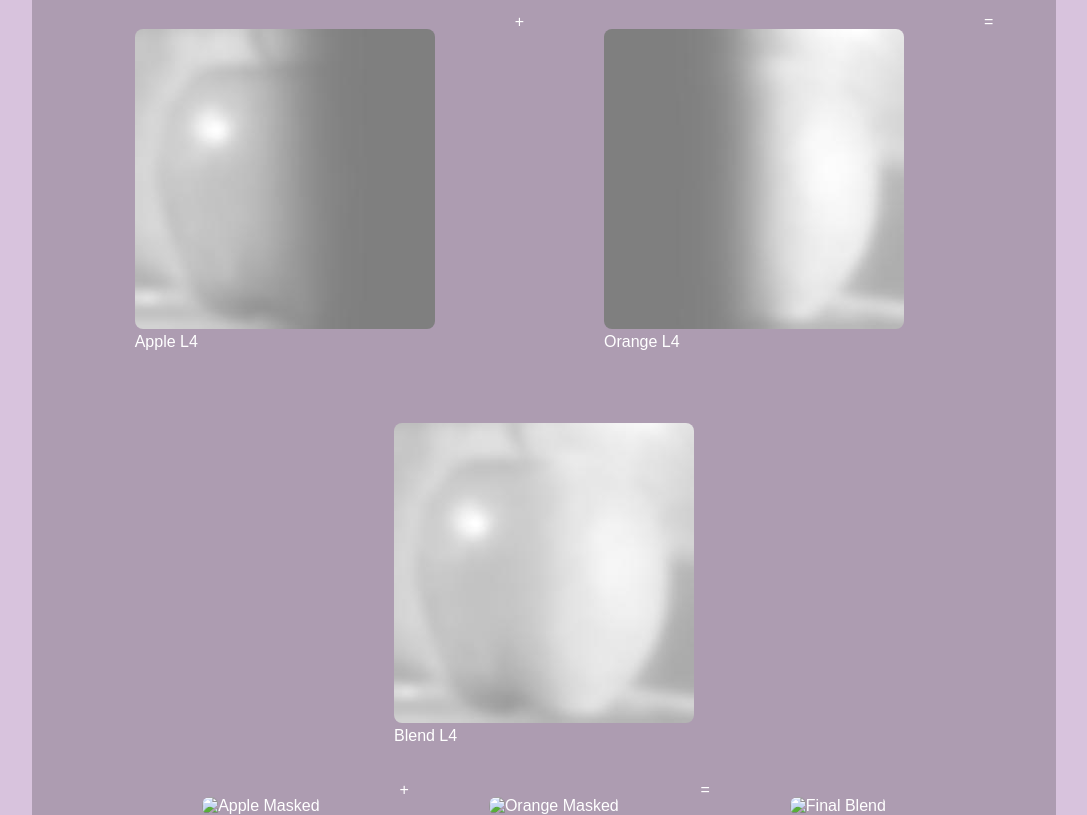
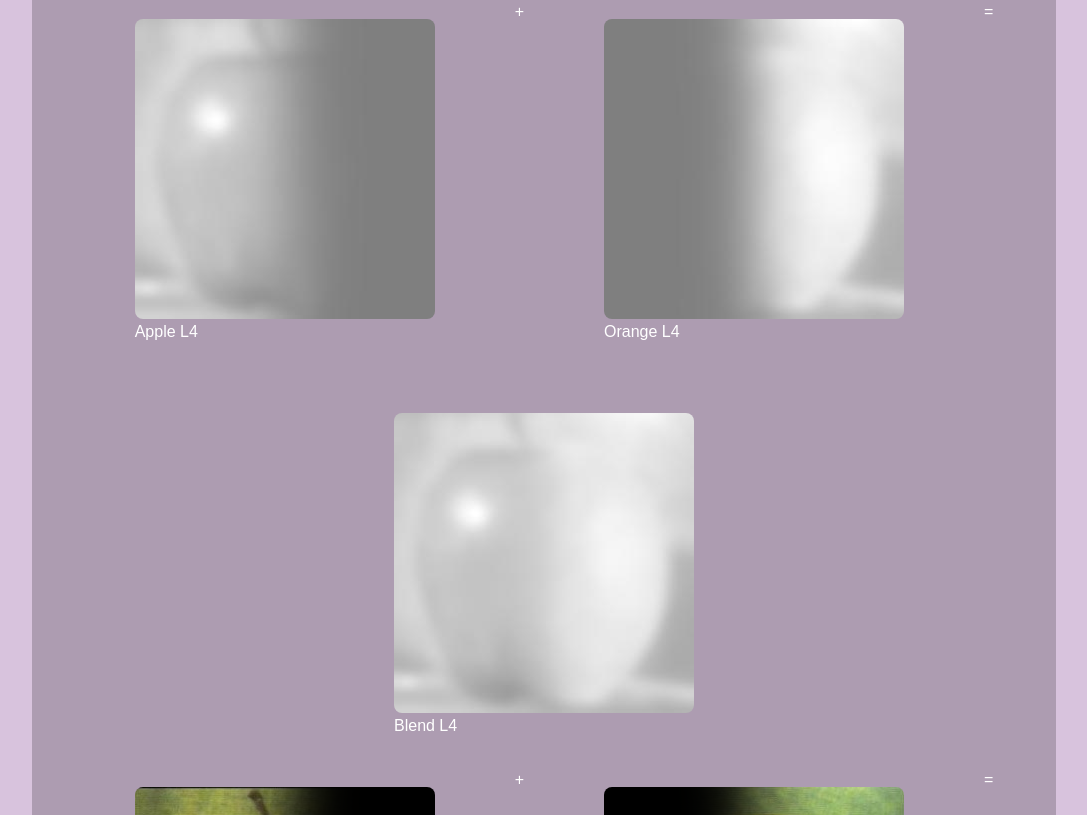
Before and after one commit to freyasun-code/project2, a plain HTML site: page index.html in a window 1280 px wide. Shown: the part 6279-7094 px from the top of the page, without its empty margins (96-1183 px from the left). Drawn offline with nearby package versions, Linux system fonts and the light colour scheme.

Commit message:
index.html

```diff
--- a/index.html
+++ b/index.html
@@ -327,7 +327,7 @@ In this part, we create hybrid images by combining the high-frequency components
     </figure>
 </div>
 
-<h1>Part 2.4: Multiresolution Blending (a.k.a. the oraple!)</h1>
+<h2>Part 2.4: Multiresolution Blending (a.k.a. the oraple!)</h2>
 
 <div class="description">
     <p>
@@ -395,17 +395,17 @@ In this part, we create hybrid images by combining the high-frequency components
 <!-- Original Masked + Final Blend -->
 <div class="row">
     <figure>
-        <img src="Apple_masked.jpg" alt="Apple Masked">
+        <img src="Apple_masked.png" alt="Apple Masked">
         <figcaption>Apple * Mask</figcaption>
     </figure>
     <span class="operator">+</span>
     <figure>
-        <img src="Orange_masked.jpg" alt="Orange Masked">
+        <img src="Orange_masked.png" alt="Orange Masked">
         <figcaption>Orange * (1-Mask)</figcaption>
     </figure>
     <span class="operator">=</span>
     <figure>
-        <img src="Final_blend.jpg" alt="Final Blend">
+        <img src="Final_blend.png" alt="Final Blend">
         <figcaption>Final Blend</figcaption>
     </figure>
 </div>
```
